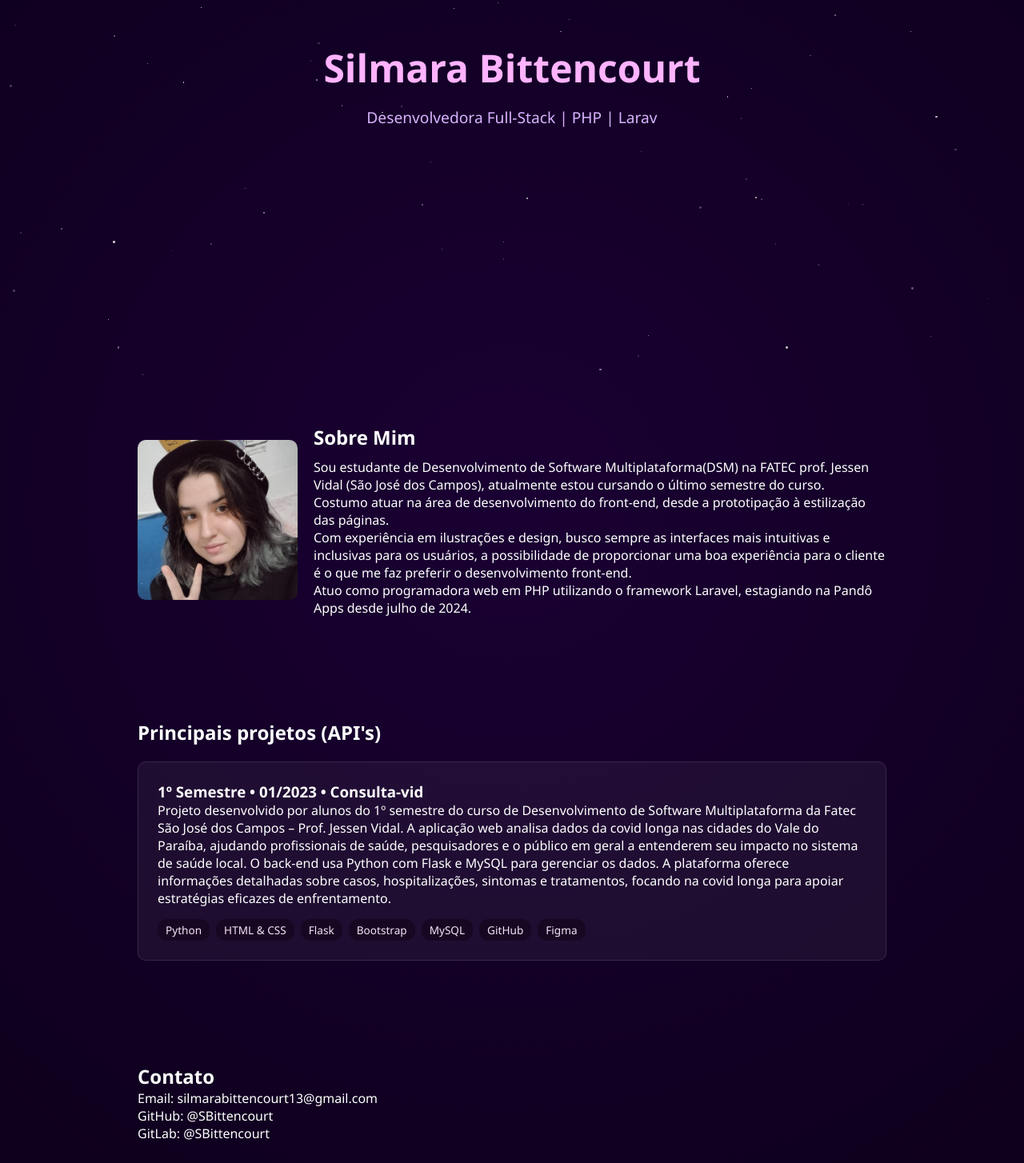
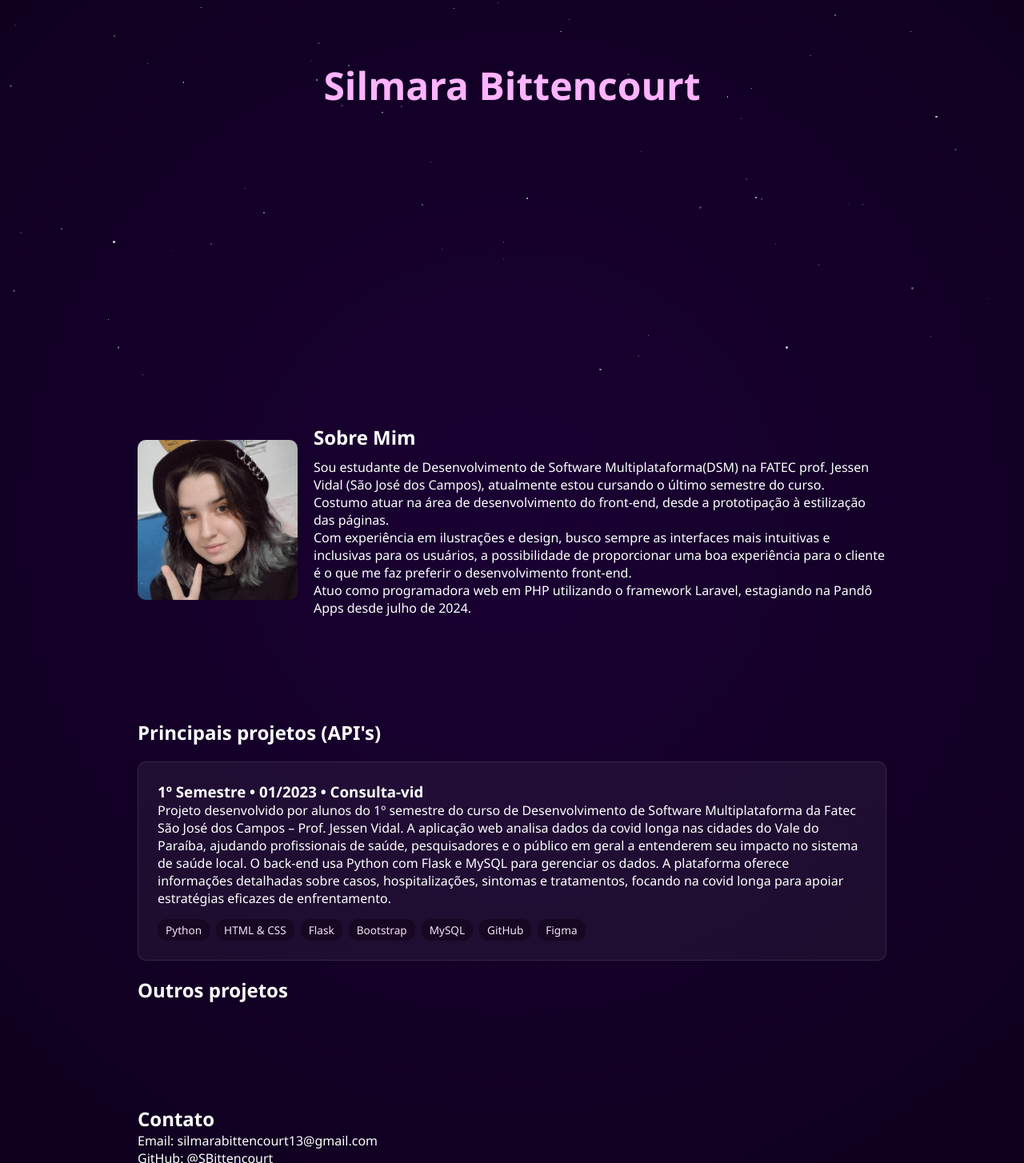
Before and after one commit to fatec-sjc-dsm-portfolio/ra1461392311029, a plain HTML site: page docs/index.html in a window 1280 px wide. Shown: the part 319-1773 px from the top of the page at 80% size. Drawn offline with Linux system fonts and the light colour scheme.

Commit message:
Ajuste por recomendação

```diff
--- a/docs/index.html
+++ b/docs/index.html
@@ -22,7 +22,6 @@
 
         <section class="hero">
             <h2 id="typing-name"></h2>
-            <p id="typing-role"></p>
         </section>
 
        <section id="sobre" style="display: flex; align-items: flex-start; gap: 20px;">
@@ -54,6 +53,12 @@
                     </div>
                 </div>
             </div>
+
+
+            <h2 style="margin-top: 20px">Outros projetos</h2>
+
+
+
         </section>
 
 
--- a/docs/static/js/digitando.js
+++ b/docs/static/js/digitando.js
@@ -18,5 +18,4 @@ const roleElement = document.getElementById("typing-role");
 
 // Aplica o efeito
 typeEffect(nameElement, "Silmara Bittencourt", 100, function() {
-    typeEffect(roleElement, "Desenvolvedora Full-Stack | PHP | Laravel", 80);
 });
```
Also changed, not shown: docs/static/css/index.css (line endings or trailing spaces).
